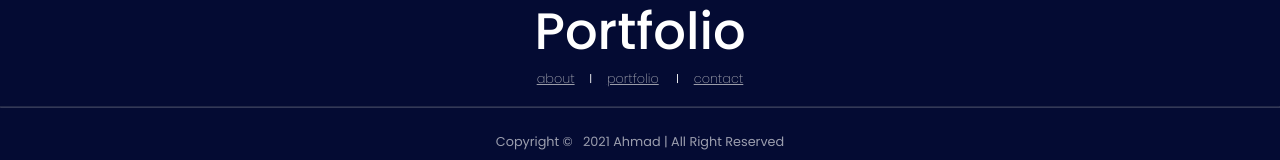
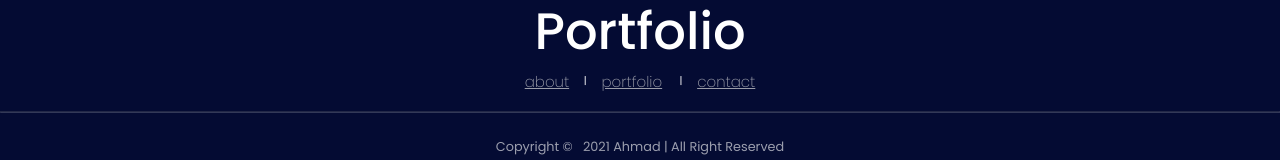
Before and after one commit to ahmadsoran/port, a plain HTML site: page index.html in a window 1280 px wide. Shown: the part 4148-4308 px from the top of the page. Drawn offline with nearby package versions, Linux system fonts and the light colour scheme.

Commit message:
footer link size fix

```diff
--- a/index.scss
+++ b/index.scss
@@ -1011,7 +1011,7 @@ body {
     margin: 0% 1%;
     // text-decoration: none;
     font-weight: 200;
-    font-size: clamp(.5rem, 1vw, 1vw);
+    font-size: clamp(1.5rem, 1vw, 1vw);
     opacity: .7;
     text-transform: lowercase;
 
```
Also changed, not shown: index.css, 1 other file.
